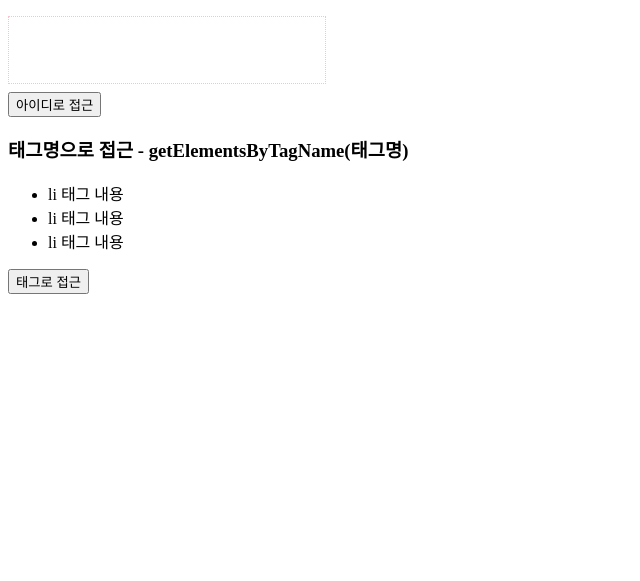
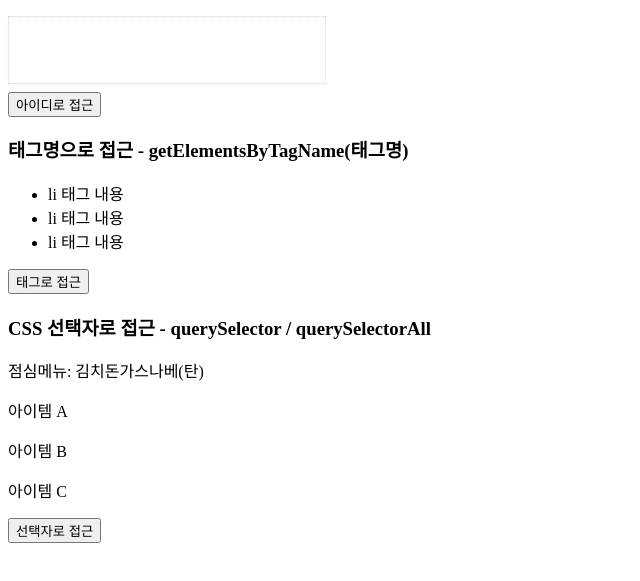
Before and after one commit to sjlimiei26/3_Front, a plain HTML site: page JavaScript/03_요소접근.html in a window 1280 px wide. Shown: the part 119-700 px from the top of the page, without its empty margins (0-640 px from the left). Drawn offline with Linux system fonts and the light colour scheme.

Commit message:
260723 JS 요소 접근

```diff
--- a/JavaScript/03_요소접근.html
+++ b/JavaScript/03_요소접근.html
@@ -50,8 +50,53 @@
 
             // * 요소 개수: .length
             console.log(`li 요소 개수: ${liList.length}`);
+
+            // for(초기식;조건식;증감식) { 반복할내용 }
+            for (let i = 0; i < liList.length; i++) {
+                // li 태그 내용 변경 => {i}번째 li
+                liList[i].textContent = i + "번째 li";
+
+                console.log(liList[i].textContent);
+            }
         }
     </script>
 
+    <h3>
+        CSS 선택자로 접근
+        - querySelector / querySelectorAll
+    </h3>
+    <div id="area2">점심메뉴: 김치돈가스나베(탄)</div>
+    <p class="item">아이템 A</p>
+    <p class="item">아이템 B</p>
+    <p class="item">아이템 C</p>
+    <button onclick="accessSelector();">선택자로 접근</button>
+
+    <script>
+        function accessSelector() {
+            // #area2 요소 선택
+            const one = document.querySelector("#area2");
+            console.log(one);
+            // 글자를 굵게 표현 => font-weight
+            one.style.fontWeight = "bold";
+            // => 해당하는 요소가 있을 경우 1개의 객체를 반환
+            //                   없을 경우 null 을 반환
+
+            // .item 요소들 선택
+            const all = document.querySelectorAll(".item");
+            console.log(all);
+            // => 해당하는 요소들이 있으면 NodeList 형태로 반환 (개수가 1개 이상)
+            //                     없으면 NodeList 형태로 반환 (개수가 0개)
+
+            // * NodeList는 forEach 메소드를 사용할 수 있음
+            all.forEach(function(item, index) {
+
+                // 각 요소의  글자 색 변경
+                item.style.color = "red";
+
+            });
+        }
+    </script>
+
+    <br><br><br><br><br><br><br><br><br><br><br><br><br><br><br><br><br><br><br><br><br><br><br><br><br><br><br><br><br><br>
 </body>
 </html>
```
